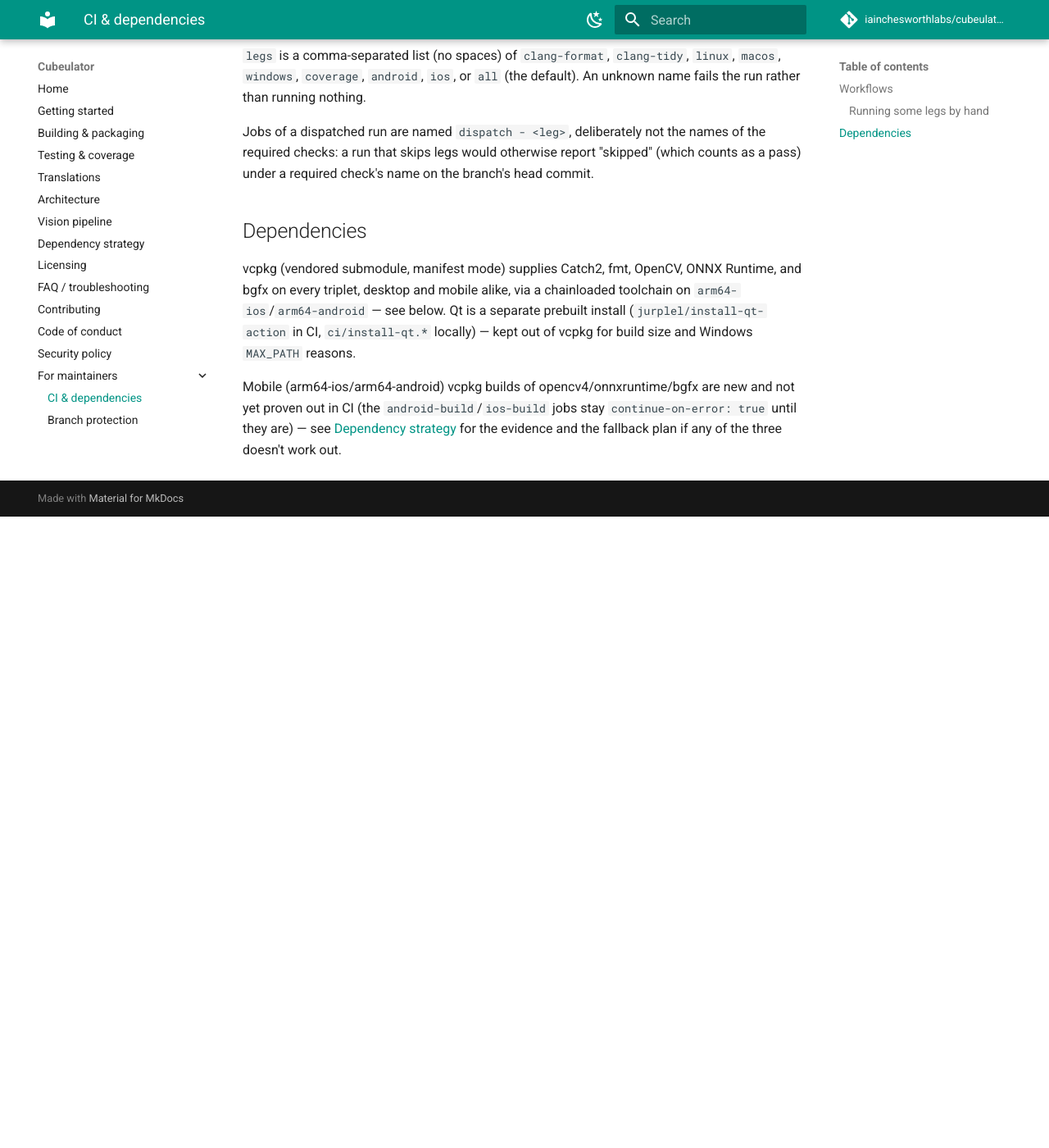
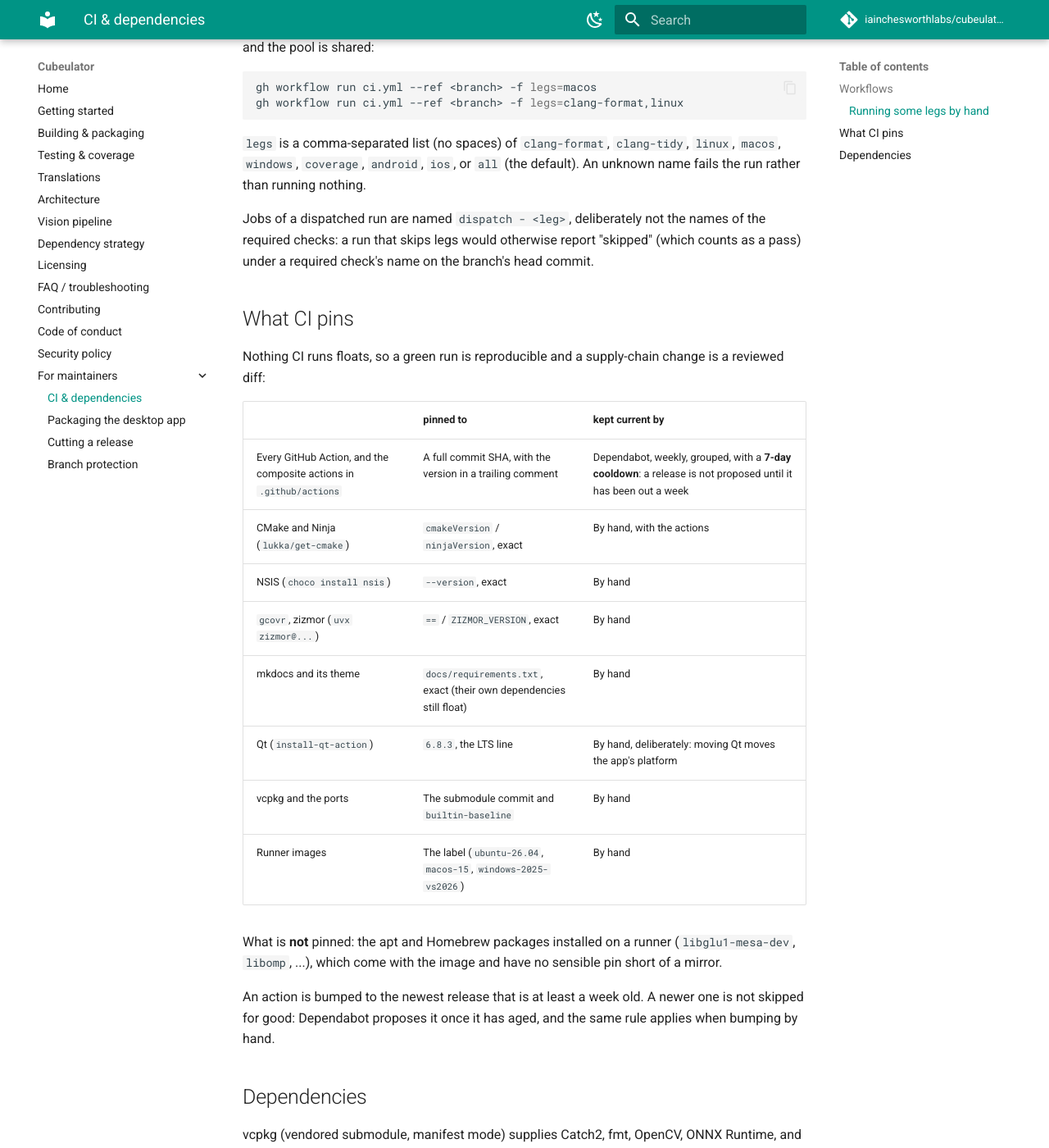
Before and after one commit to iainchesworth/cubeulator, an MkDocs documentation site: the page built from docs/ci.md, in a window 1280 px wide and 1400 px high, scrolled down 1145 px. Shown: the whole window at 82% size. Built offline with MkDocs 1.6.1 and Material for MkDocs 9.7.7, drawn with Linux system fonts in a browser that asks for light colours; comment, search, counter and statistics services are not loaded; before the commit the page ends 1775 px from its top, so only the background shows below that; some of the changed text lies outside the part shown.

Commit message:
Add a release workflow that publishes the packages to a draft GitHub Release
A version tag builds the three desktop packages, runs the same checks CI
makes on every push, and attaches them with SHA256SUMS.txt to a DRAFT release
for a person to review and publish. A manual run is a dry run that keeps the
packages as workflow artifacts and creates nothing.

- verify: the tag must be vX.Y.Z or vX.Y.Z-suffix, must equal the project's
  VERSION (the packages are named for it), and a final release must be on
  main. Pre-releases may be cut from a release/* branch.
- build: the three packages from the Release presets, without tests, reading
  but never writing the vcpkg cache.
- publish: the only job with contents: write.
- A PR that changes the workflow runs only the verify job, so GitHub parses
  the file when it changes; workflow_dispatch needs the file on the default
  branch.

macOS bundles are signed ad hoc after Qt is deployed, which Apple Silicon
needs to run at all; CUBEULATOR_MACOS_CODESIGN_IDENTITY is where a Developer
ID plugs in. docs/releasing.md says how to cut a release, docs/ci.md what CI
pins and why, and the changelog and nav are updated.

```diff
--- a/docs/ci.md
+++ b/docs/ci.md
@@ -5,6 +5,7 @@
 | Workflow | Purpose | Blocking? | In the merge queue? |
 | --- | --- | --- | --- |
 | `ci.yml` | Build + test matrix (Linux/macOS/Windows, release only), Android build (Qt/QML app, release only), iOS build-only (release only), coverage gate | Yes on `main`; on `develop` as each check goes green | Not yet |
+| `release.yml` | Builds the three desktop packages on a version tag and attaches them to a **draft** GitHub Release ([Cutting a release](releasing.md)). A PR that changes it runs only its cheap verify job | N/A (tags and manual runs) | No |
 | `codeql.yml` | Static analysis (C++) | Yes on `main`; on `develop` once green | Not yet |
 | `branch-name-check.yml` | Enforces gitflow branch naming | Yes | Yes (skipped, a pass) |
 | `dependency-review.yml` | Fails on a moderate+ vulnerability newly introduced in a PR | Yes | Yes |
@@ -37,6 +38,30 @@
 "skipped" (which counts as a pass) under a required check's name on the
 branch's head commit.
 
+## What CI pins
+
+Nothing CI runs floats, so a green run is reproducible and a supply-chain
+change is a reviewed diff:
+
+| | pinned to | kept current by |
+|---|---|---|
+| Every GitHub Action, and the composite actions in `.github/actions` | A full commit SHA, with the version in a trailing comment | Dependabot, weekly, grouped, with a **7-day cooldown**: a release is not proposed until it has been out a week |
+| CMake and Ninja (`lukka/get-cmake`) | `cmakeVersion` / `ninjaVersion`, exact | By hand, with the actions |
+| NSIS (`choco install nsis`) | `--version`, exact | By hand |
+| `gcovr`, zizmor (`uvx zizmor@...`) | `==` / `ZIZMOR_VERSION`, exact | By hand |
+| mkdocs and its theme | `docs/requirements.txt`, exact (their own dependencies still float) | By hand |
+| Qt (`install-qt-action`) | `6.8.3`, the LTS line | By hand, deliberately: moving Qt moves the app's platform |
+| vcpkg and the ports | The submodule commit and `builtin-baseline` | By hand |
+| Runner images | The label (`ubuntu-26.04`, `macos-15`, `windows-2025-vs2026`) | By hand |
+
+What is **not** pinned: the apt and Homebrew packages installed on a runner
+(`libglu1-mesa-dev`, `libomp`, ...), which come with the image and have no
+sensible pin short of a mirror.
+
+An action is bumped to the newest release that is at least a week old. A
+newer one is not skipped for good: Dependabot proposes it once it has aged,
+and the same rule applies when bumping by hand.
+
 ## Dependencies
 
 vcpkg (vendored submodule, manifest mode) supplies Catch2, fmt, OpenCV, ONNX
--- a/mkdocs.yml
+++ b/mkdocs.yml
@@ -62,4 +62,6 @@
   - Security policy: SECURITY.md
   - For maintainers:
       - CI & dependencies: ci.md
+      - Packaging the desktop app: packaging.md
+      - Cutting a release: releasing.md
       - Branch protection: branch-protection.md
```
Also changed, not shown: CHANGELOG.md (+18 -0 lines), docs/packaging.md (+14 -4 lines), docs/releasing.md (added, +88 -0 lines), 3 other files.
